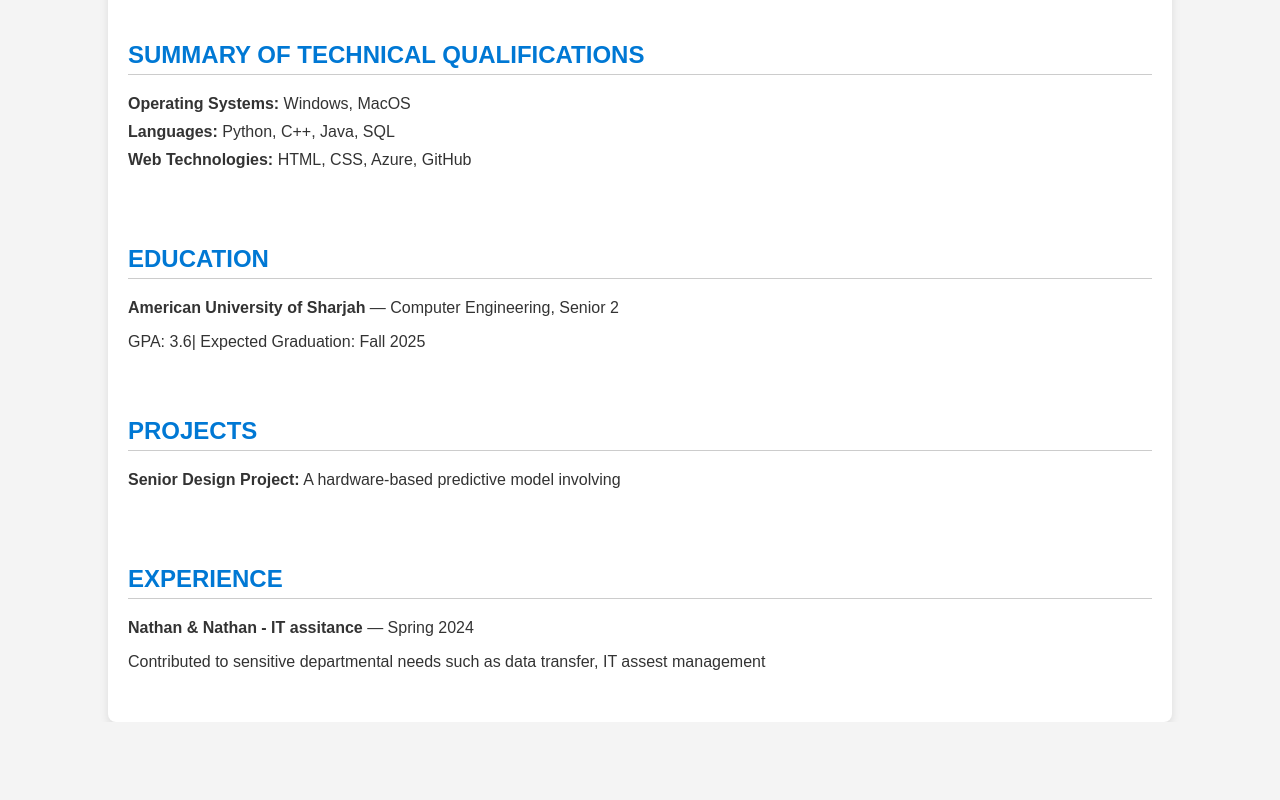
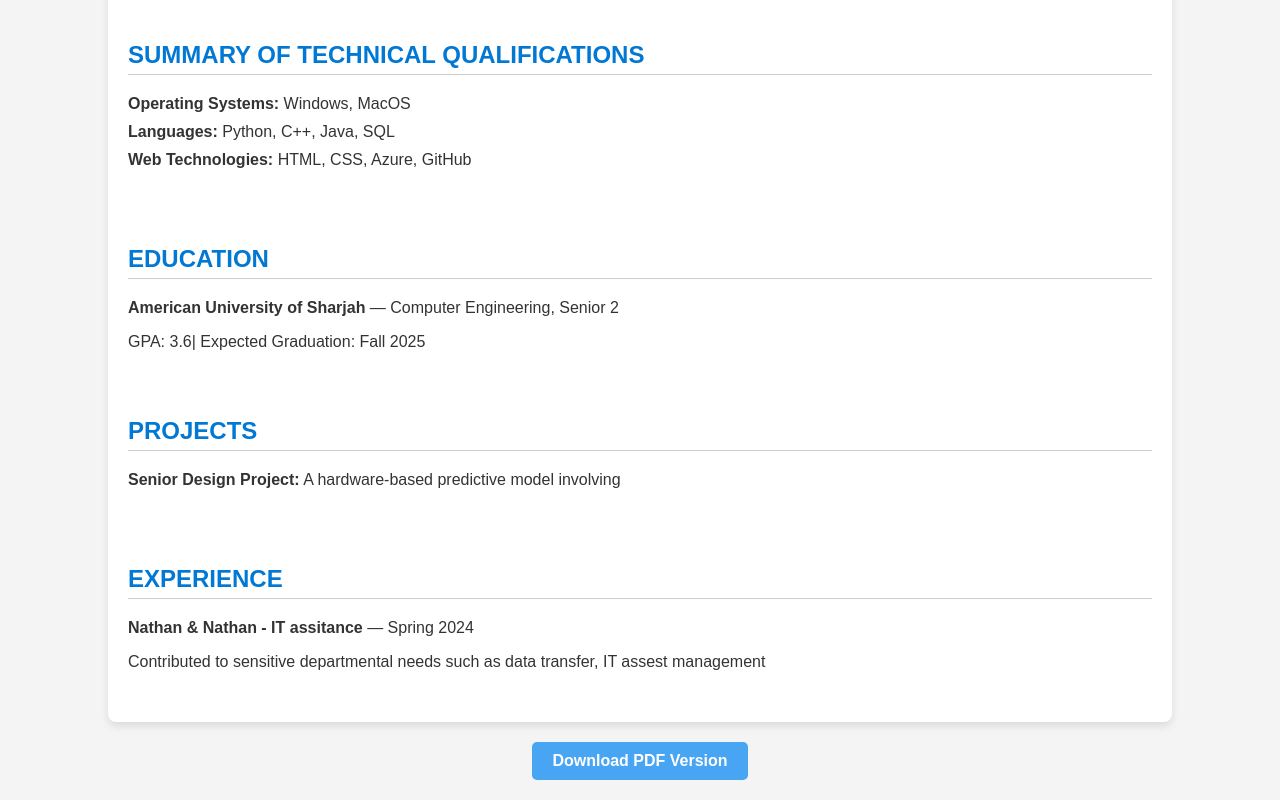
Before and after one commit to Faris-AlSafi/web-resume, a plain HTML site: page index.html in a window 1280 px wide. Shown: the part 483-1283 px from the top of the page. Before the commit the page ends 1205 px from the top, so only its background shows below. Drawn offline with Linux system fonts and the light colour scheme.

Commit message:
Added downloadable PDF version of resume

```diff
--- a/index.css
+++ b/index.css
@@ -54,3 +54,23 @@ li {
     margin: 0 auto 15px;
     border: 3px solid #0078d4;
 }
+
+.download-section {
+    text-align: center;
+    margin: 20px 0;
+}
+
+.download-btn {
+    display: inline-block;
+    padding: 10px 20px;
+    background-color: #47a5f3;
+    color: #fff; /* White text */
+    text-decoration: none;
+    font-size: 16px;
+    font-weight: bold;
+    border-radius: 5px;
+}
+
+.download-btn:hover {
+    background-color: #005bbb; /* Darker blue when hovered */
+}
--- a/index.html
+++ b/index.html
@@ -51,5 +51,10 @@
             <p>Contributed to sensitive departmental needs such as data transfer, IT assest management  </p>
         </section>
     </div>
+
+    <div class="download-section">
+        <a href="Resume-Faris-Alsafi.pdf" download class="download-btn">Download PDF Version</a>
+    </div>
+
 </body>
 </html>
```
Also changed, not shown: 1 other file.
